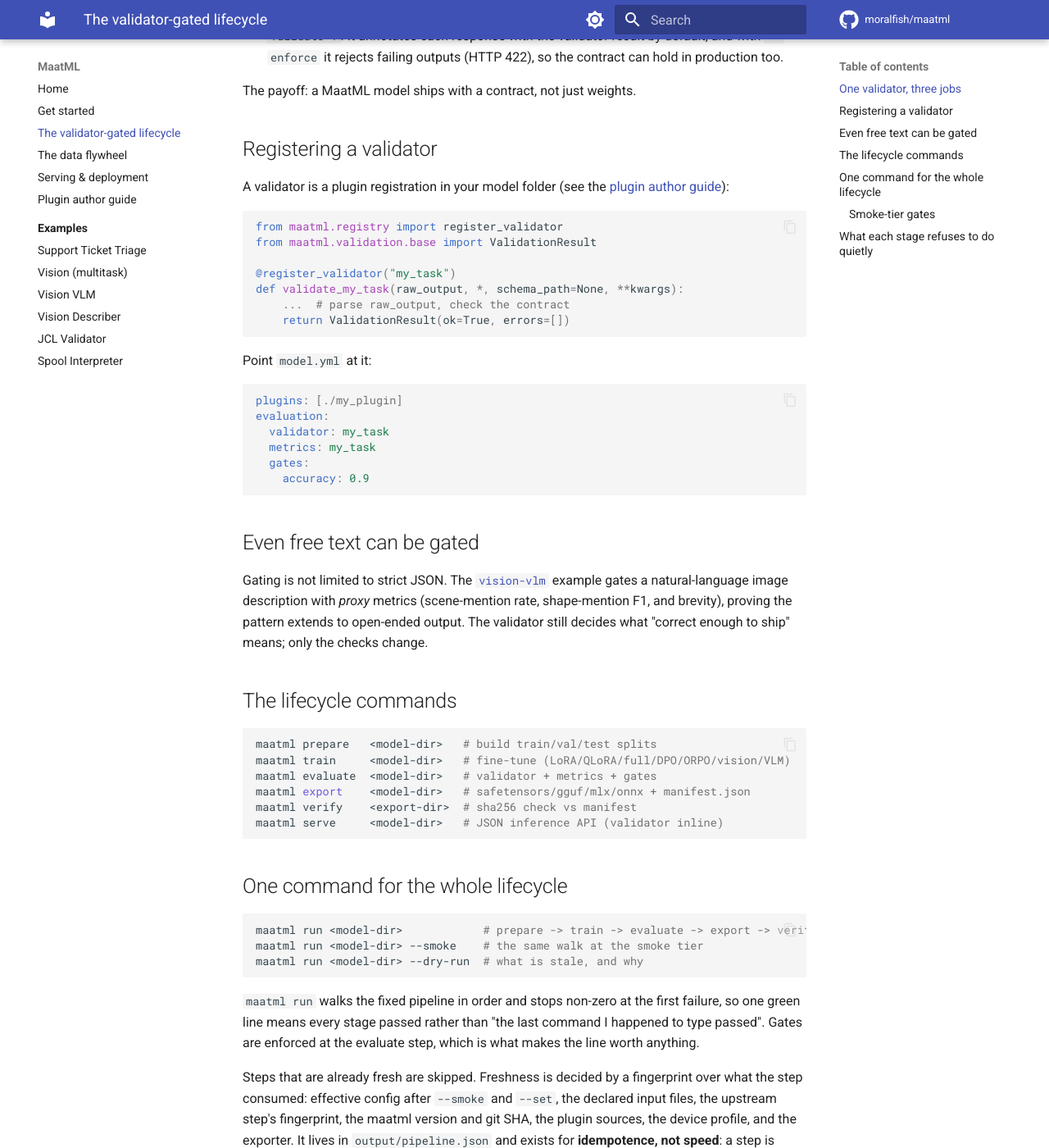
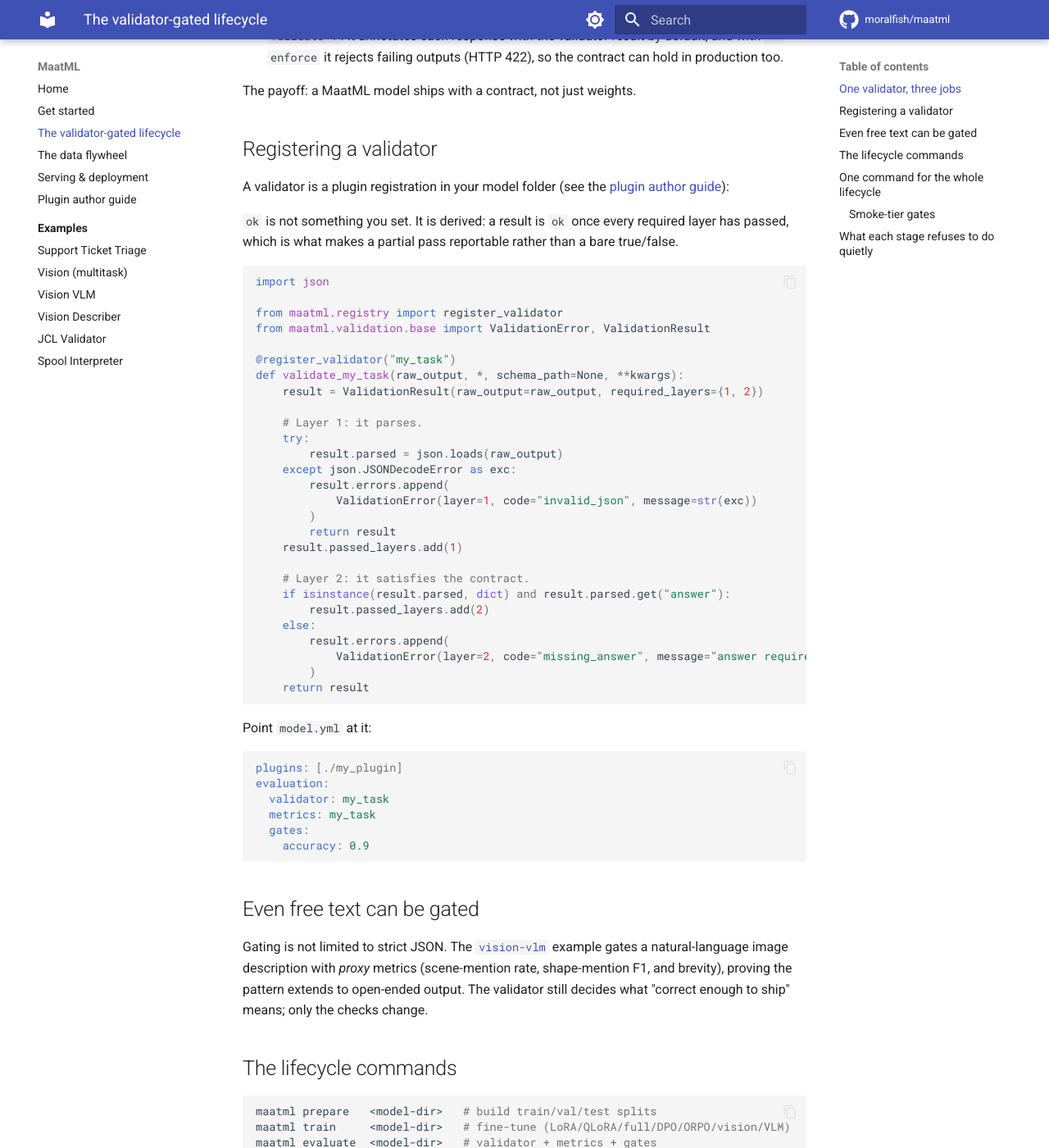
Before and after one commit to moralfish/maatml, an MkDocs documentation site: the page built from docs/lifecycle.md, in a window 1280 px wide and 1400 px high, scrolled down 694 px. Shown: the whole window at 82% size. Built offline with MkDocs 1.6.1 and Material for MkDocs 9.7.7, drawn with Linux system fonts in a browser that asks for light colours; comment, search, counter and statistics services are not loaded.

````diff
--- a/docs/lifecycle.md
+++ b/docs/lifecycle.md
@@ -38,14 +38,38 @@ The payoff: a MaatML model ships with a contract, not just weights.
 A validator is a plugin registration in your model folder (see the
 [plugin author guide](plugins.md)):
 
+`ok` is not something you set. It is derived: a result is `ok` once every
+required layer has passed, which is what makes a partial pass reportable rather
+than a bare true/false.
+
 ```python
+import json
+
 from maatml.registry import register_validator
-from maatml.validation.base import ValidationResult
+from maatml.validation.base import ValidationError, ValidationResult
 
 @register_validator("my_task")
 def validate_my_task(raw_output, *, schema_path=None, **kwargs):
-    ...  # parse raw_output, check the contract
-    return ValidationResult(ok=True, errors=[])
+    result = ValidationResult(raw_output=raw_output, required_layers={1, 2})
+
+    # Layer 1: it parses.
+    try:
+        result.parsed = json.loads(raw_output)
+    except json.JSONDecodeError as exc:
+        result.errors.append(
+            ValidationError(layer=1, code="invalid_json", message=str(exc))
+        )
+        return result
+    result.passed_layers.add(1)
+
+    # Layer 2: it satisfies the contract.
+    if isinstance(result.parsed, dict) and result.parsed.get("answer"):
+        result.passed_layers.add(2)
+    else:
+        result.errors.append(
+            ValidationError(layer=2, code="missing_answer", message="answer required")
+        )
+    return result
 ```
 
 Point `model.yml` at it:
````
Also changed, not shown: docs/getting-started.md (+12 -9 lines), 1 other file.
